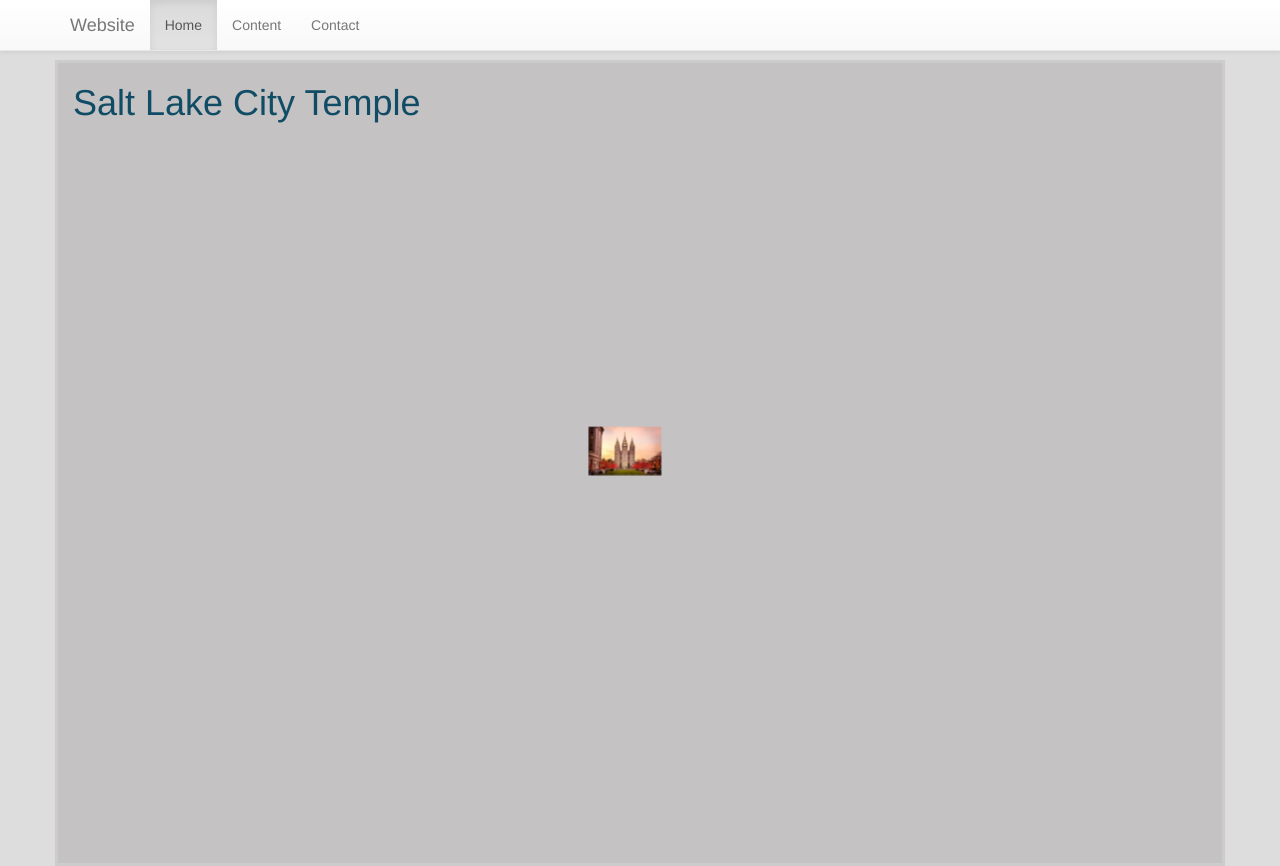
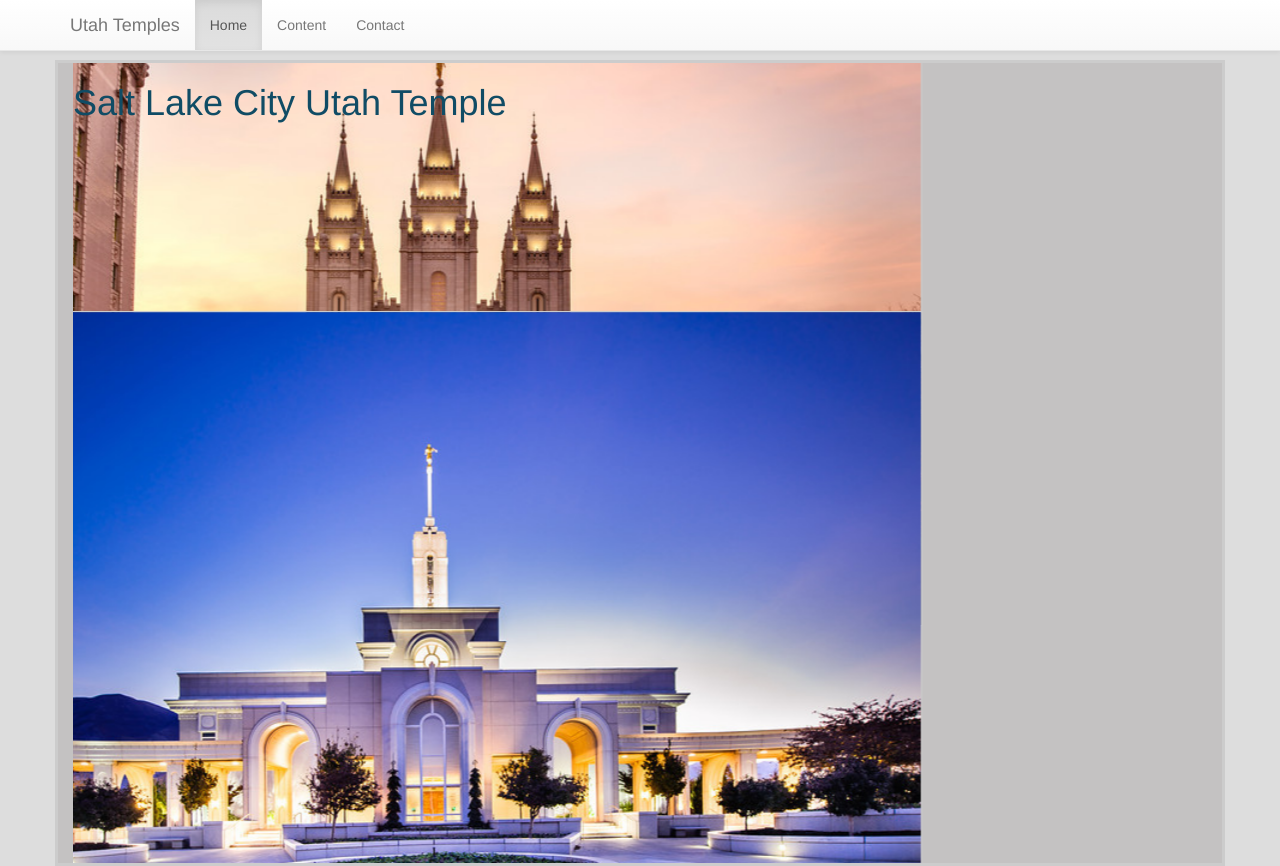
Before and after one commit to Colelyman/pp1, a plain HTML site: page index.html in a window 1280 px wide. Drawn offline with nearby package versions, Linux system fonts and the light colour scheme.

Commit message:
Added groups, and Timp temple. Not happy with the current layout

```diff
--- a/index.html
+++ b/index.html
@@ -7,7 +7,7 @@
 		<script src="http://code.jquery.com/jquery-latest.min.js" type="text/javascript"></script>
 		<link type="text/css" rel="stylesheet" href="stylesheet.css"/>
 		<meta name="viewport" content="width=device-width, initial-scale=1.0">
-		<title>Pair Programming #1</title>
+		<title>Pair Programming #1- Utah Temples</title>
 	</head>
 	<body>
 		<nav class="navbar navbar-default navbar-fixed-top">
@@ -20,7 +20,7 @@
             <span class="icon-bar"></span>
           </button>
 		<!--comment-->
-          <a class="navbar-brand" href="/Resume">Website</a>
+          <a class="navbar-brand" href="/Resume">Utah Temples</a>
         </div>
         <div id="navbar" class="navbar-collapse collapse">
           <ul class="nav navbar-nav">
@@ -34,11 +34,22 @@
 
     <div class="container main">
 			<div class="parallax">
-				<div class="parallax__layer parallax__layer--back">
-					<img src="photos/saltLake.jpg"/>
+				<div class="parallax__group" id="group1">
+					<div class="parallax__layer parallax__layer--back">
+						<img src="photos/saltLake.jpg"/>
+						<h1>Back</h1>
+					</div>
+					<div class="parallax__layer parallax__layer--base">
+						<h1>Salt Lake City Utah Temple</h1>
+					</div>
 				</div>
-				<div class="parallax__layer parallax__layer--base">
-					<h1>Salt Lake City Temple</h1>
+				<div class="parallax__group" id="group2">
+					<div class="parallax__layer parallax__layer--back">
+						<img src="photos/timp.jpg"/>
+					</div>
+					<div class="parallax_layer parallax__layer--base">
+						<h1>Mount Timpanogos Utah Temple</h1>
+					</div>
 				</div>
 			</div>
 
--- a/stylesheet.css
+++ b/stylesheet.css
@@ -54,10 +54,10 @@ footer {
 }
 
 .parallax {
-  perspective: 1px;
   height: 100vh;
   overflow-x: hidden;
   overflow-y: auto;
+  perspective: 400px; // changed this so that the pictures aren't tiny
 }
 .parallax__layer {
   position: absolute;
@@ -68,7 +68,29 @@ footer {
 }
 .parallax__layer--base {
   transform: translateZ(0);
+  z-index: 4;
 }
 .parallax__layer--back {
-  transform: translateZ(-10px);
+  transform: translateZ(-600px) scale(3);
+  z-index: 3;
 }
+.parallax__group {
+  position: relative;
+  height: 500px;
+  height: 100vh;
+  transform-style: preserve-3d;
+}
+/* The following are the various groups that we can
+seperate the different temples. */
+#group1 {
+  z-index: 1;
+}
+#group2 {
+  z-index: 2;
+}
+#group3 {
+  z-index: 3;
+}
+#group4 {
+  z-index: 4;
+}
```
Also changed, not shown: photos/timp.jpg (added).
